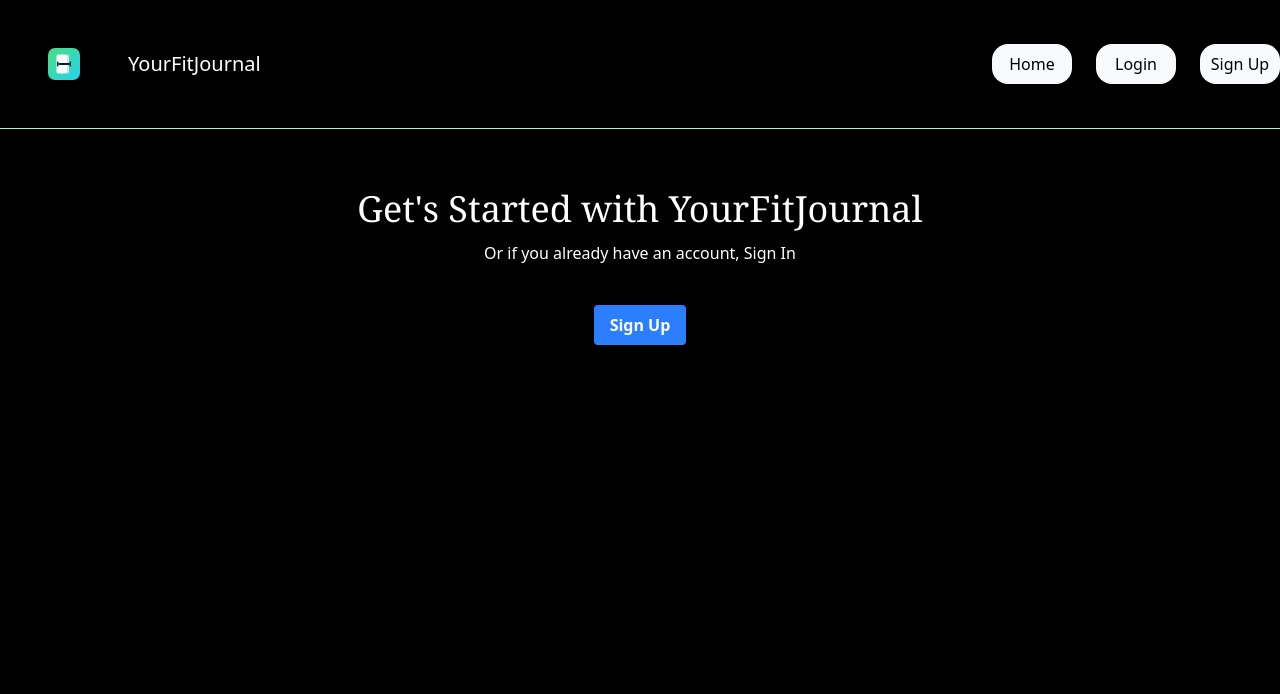
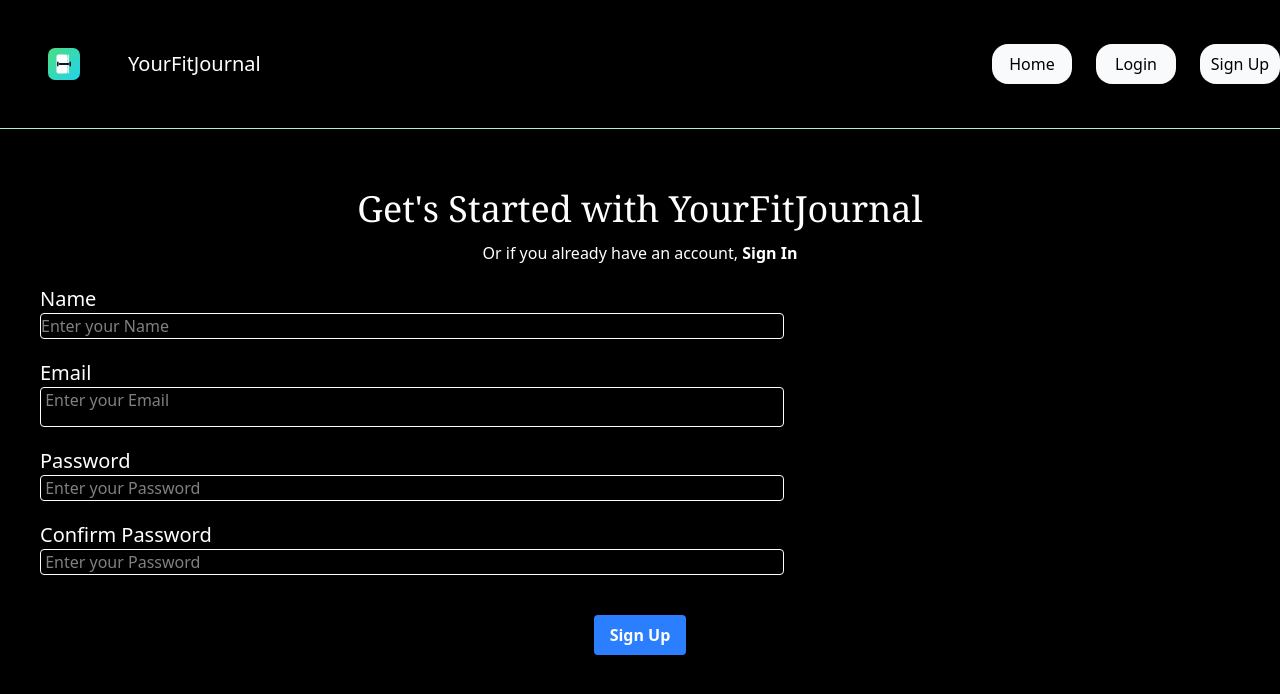
Before and after one commit to blryan08/fitness-journal-website, a Next.js app: page /SignUp in a window 1280 px wide. Shown: the top 694 px of the page. Built offline with nearby package versions, Linux system fonts and the light colour scheme.

Commit message:
client-side update

```diff
--- a/app/Login/page.tsx
+++ b/app/Login/page.tsx
@@ -4,9 +4,12 @@ import Link from "next/link"
 import { useState } from "react";
 
 export default function Login() {
-    const [value, setValue] = useState('');
+    const [value, setValue] = useState({
+        email: '',
+        password: ''
+    });
     const handleCLick = ()=>{
-        console.log("work", value);
+        console.log(value.email, value.password);
     }
     return (
     <main className= "flex flex-col items-center justify-center flex-1 w-full px-25 mt-15">
@@ -18,13 +21,13 @@ export default function Login() {
                 <p className="text-center text-2xl text-teal-500 font-extrabold mt-5"> Log In </p>
                 <div className = "flex mt-10 ml-5 w-4/5 h-15 border-3 border-gray-500 items-center-safe">
                  <form className ="">
-                    <input type="email" placeholder="Enter your email" className= "p-3 focus:outline-none" onChange={(e) => setValue(e.target.value)}></input>
+                    <input type="email" placeholder="Enter your email" className= "p-3 focus:outline-none" onChange={(e) => setValue({...value, email: e.target.value})}></input>
                  </form>
                 </div>
 
                 <div className = "flex mt-10 ml-5 w-4/5 h-15 border-3 border-gray-500 items-center-safe">
                  <form className ="">
-                    <input type="password" placeholder="Enter your password" className= "p-3 focus:outline-none" onChange={(e) => setValue(e.target.value)}></input>
+                    <input type="password" placeholder="Enter your password" className= "p-3 focus:outline-none" onChange={(e) => setValue({...value, password: e.target.value})}></input>
                  </form>
                 </div>
 
--- a/app/SignUp/page.tsx
+++ b/app/SignUp/page.tsx
@@ -1,12 +1,59 @@
+"use client";
+import {useState} from "react"
 export default function SignUp() {
+    const [value, setValue] = useState({
+        name: '',
+        email: '',
+        password: '',
+        cfpassword: ''
+    });
+    const handleClick = () => {
+        console.log(value.name, value.email, value.password, value.cfpassword);
+    }
     return (
-        <main>
+        <main className="">
             <div className = "text-center mt-15">
                 <h1 className = "text-4xl font-serif"> Get's Started with YourFitJournal</h1>
-                <h2 className ="mt-3"> Or if you already have an account, <a href="/Login" className="hover:text-blue-400">Sign In</a></h2>
+                <h2 className ="mt-3"> Or if you already have an account, <a href="/Login" className="hover:text-blue-400 font-bold">Sign In</a></h2>
+            </div>
+            <div className="flex flex-col justify-start ml-10 my-5 gap-y-5">
+                {/* Name */}
+                <div>
+                    <p className = "text-xl">Name</p>
+                    <form className = "border rounded-sm border-white-500 w-3/5 justify-center">
+                        <input type="text"className = "focus:outline-none" placeholder="Enter your Name"onChange= {(e) => setValue({...value, name: e.target.value})}>
+                        </input>
+                    </form>
+                </div>
+
+                {/* Email */}
+                 <div>
+                    <p className = "text-xl">Email</p>
+                    <form className = "border rounded-sm border-white-500 w-3/5 h-10 justify-center-safe">
+                        <input type="email"className = "focus:outline-none" placeholder=" Enter your Email" onChange= {(e) => setValue({...value, email: e.target.value})}>
+                        </input>
+                    </form>
+                </div>
+                {/* Password */}
+                 <div>
+                    <p className = "text-xl">Password</p>
+                    <form className = "border rounded-sm border-white-500 w-3/5">
+                        <input type="password"className = " focus:outline-none" placeholder=" Enter your Password"onChange= {(e) => setValue({...value, password: e.target.value})}>
+                        </input>
+                    </form>
+                </div>
+
+                {/* Confirm pw*/}
+                 <div>
+                    <p className = "text-xl">Confirm Password</p>
+                    <form className = "border rounded-sm border-white-500 w-3/5">
+                        <input type="password"className = " focus:outline-none" placeholder=" Enter your Password" onChange= {(e) => setValue({...value, cfpassword: e.target.value})}>
+                        </input>
+                    </form>
+                </div>
             </div>
             <div className="flex justify-center mt-10">
-                <button className="bg-blue-500 hover:bg-blue-700 text-white font-bold py-2 px-4 rounded">
+                <button className="bg-blue-500 hover:bg-blue-700 text-white font-bold py-2 px-4 rounded" onClick={handleClick}>
                     Sign Up
                 </button>
             </div>
--- a/app/layout.tsx
+++ b/app/layout.tsx
@@ -54,6 +54,12 @@ export default function RootLayout({
           <Link href={"/SignUp"}className="flex justify-center items-center text-black h-10 w-20 bg-gray-50 rounded-2xl"> Sign Up </Link>
       </div>
     </nav>
+
+    <footer>
+      <div>
+
+      </div>
+    </footer>
        {children}
       </body>
     </html>
--- a/app/page.tsx
+++ b/app/page.tsx
@@ -3,7 +3,7 @@ export default function Home() {
 <div className="flex flex-wrap content-evenly ml-30 mt-20 flex-row">
   <h1 className="text-5xl mr-25 font-serif bg-gradient-to-r from-teal-500 via-blue-500 to-pink-500 bg-clip-text text-transparent"> TRAIN . TRACK . TRANSFORM </h1>
   <h2 className = "text-5xl max-w-md ml-20  "> Your Desitnation to Building a Better Fitness Journey</h2>
-  <div className = "flex w-120 h-120 bg-white rounded-2xl mr-90">
+  <div className = "flex w-120 h-120 bg-white rounded-2xl">
 
   </div>
 </div>
```
Also changed, not shown: api/client.js (added).
